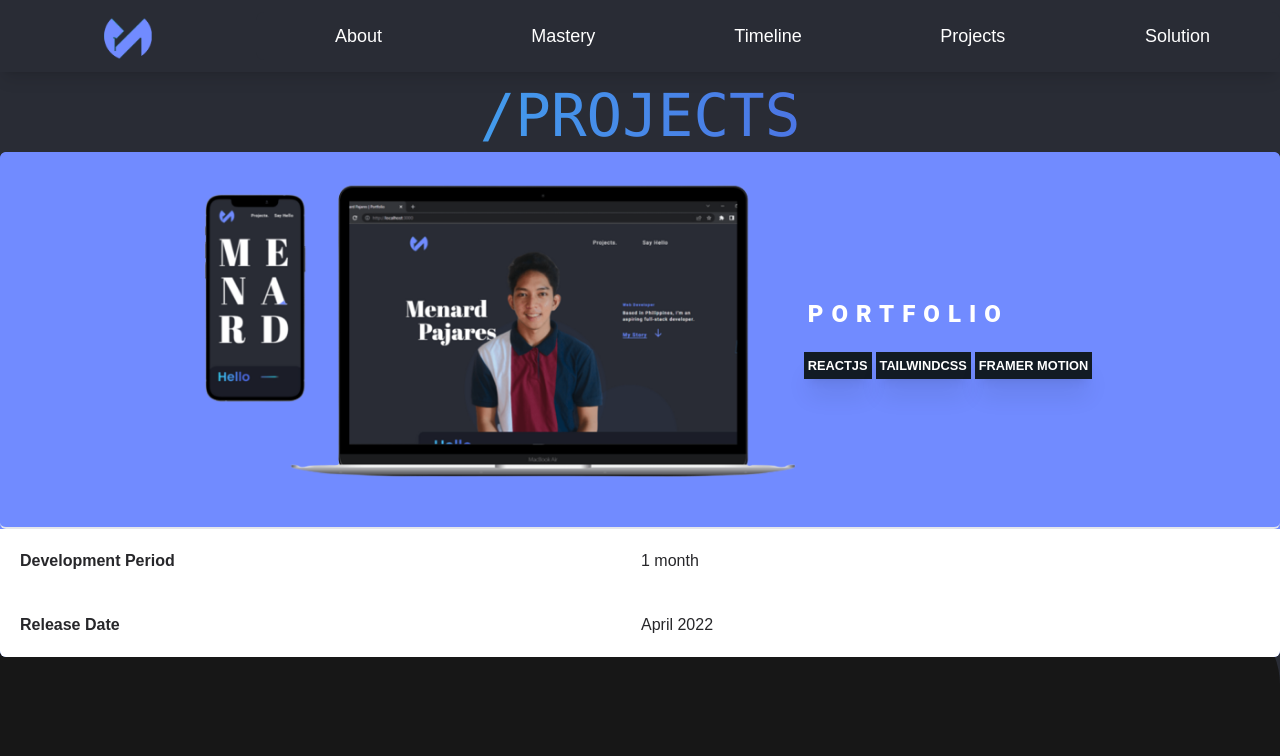
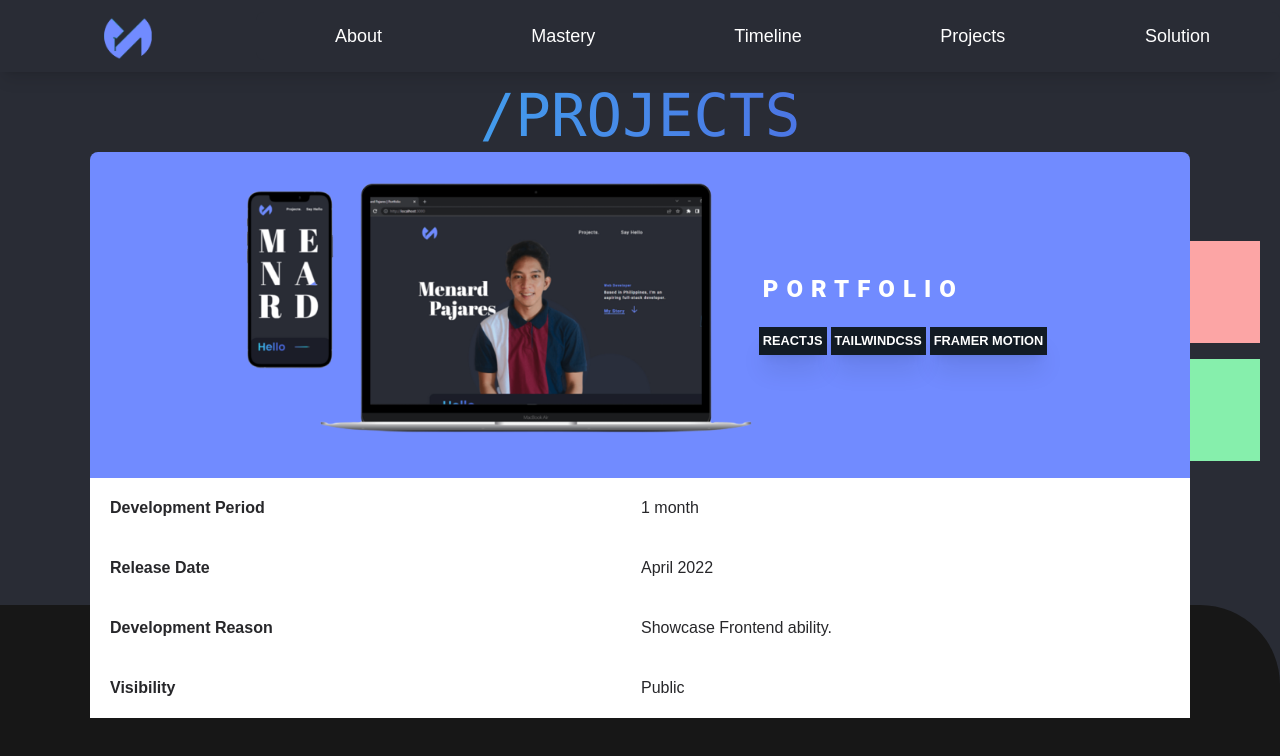
Before and after one commit to DevNanad/MODERN-PORTFOLIO, a React (Create React App) app: page / in a window 1280 px wide. Both pictures are taken after a click on the button "REACTJS". Shown: the part 3739-4495 px from the top of the page. Built offline with nearby package versions, Linux system fonts and the light colour scheme.

Commit message:
Fix expanding card

```diff
--- a/src/components/SectionFive.js
+++ b/src/components/SectionFive.js
@@ -1,10 +1,14 @@
-import React, { useState } from 'react'
+import React, { useEffect, useState } from 'react'
 import proj from '../images/proj.png'
 import {motion} from 'framer-motion'
 
 function SectionFive() {
 
   const [latestOpen, setLatestOpen] = useState(false)
+
+  useEffect(()=>{
+    console.log("rerendered");
+  },[latestOpen])
 
   return (
     <div
@@ -23,17 +27,17 @@ function SectionFive() {
           </h1>
           <motion.div
             layout
-            transition={{ layout: { duration: 1, type: "spring" } }}
+            transition={{ layout: { duration: .5, type: "tween" } }}
             onClick={() => setLatestOpen(!latestOpen)}
             className={`${
               latestOpen
-                ? "absolute top-[12rem] left-0 justify-center w-full flex flex-col rounded-md overflow-hidden"
+                ? "absolute top-[12rem] left-0 justify-center w-full flex flex-col overflow-hidden px-5 md:px-10 items-center"
                 : ""
-            } latest-wrap bg-[#718BFF]`}
+            } latest-wrap`}
           >
             <motion.div
               layout="position"
-              className="rounded-md overflow-hidden flex justify-center items-center w-full bg-[#718BFF] p-5 border-b-2"
+              className={`${latestOpen? 'md:w-11/12' : ''} rounded-tr-lg rounded-tl-lg overflow-hidden flex justify-center items-center w-full bg-[#718BFF] p-5 z-10`}
             >
               <motion.img src={proj} alt="latest-proj-img" className="w-1/2" />
 
@@ -54,7 +58,7 @@ function SectionFive() {
             </motion.div>
 
             {latestOpen && (
-              <motion.table initial={{opacity: 0}} animate={{opacity: 1}} className="w-full bg-white text-zinc-800">
+              <motion.table initial={{opacity: 0}} animate={{opacity: 1}} transition={{delay: .5}} className="w-full md:w-11/12 bg-white text-zinc-800 text-sm md:text-[1rem]">
                 <tbody>
                   <tr>
                     <th className="w-1/2 text-left p-5">Development Period</th>
@@ -63,6 +67,14 @@ function SectionFive() {
                   <tr>
                     <th className="w-1/2 text-left p-5">Release Date</th>
                     <td>April 2022</td>
+                  </tr>
+                  <tr>
+                    <th className="w-1/2 text-left p-5">Development Reason</th>
+                    <td>Showcase Frontend ability.</td>
+                  </tr>
+                  <tr>
+                    <th className="w-1/2 text-left p-5">Visibility</th>
+                    <td>Public</td>
                   </tr>
                 </tbody>
               </motion.table>
```
